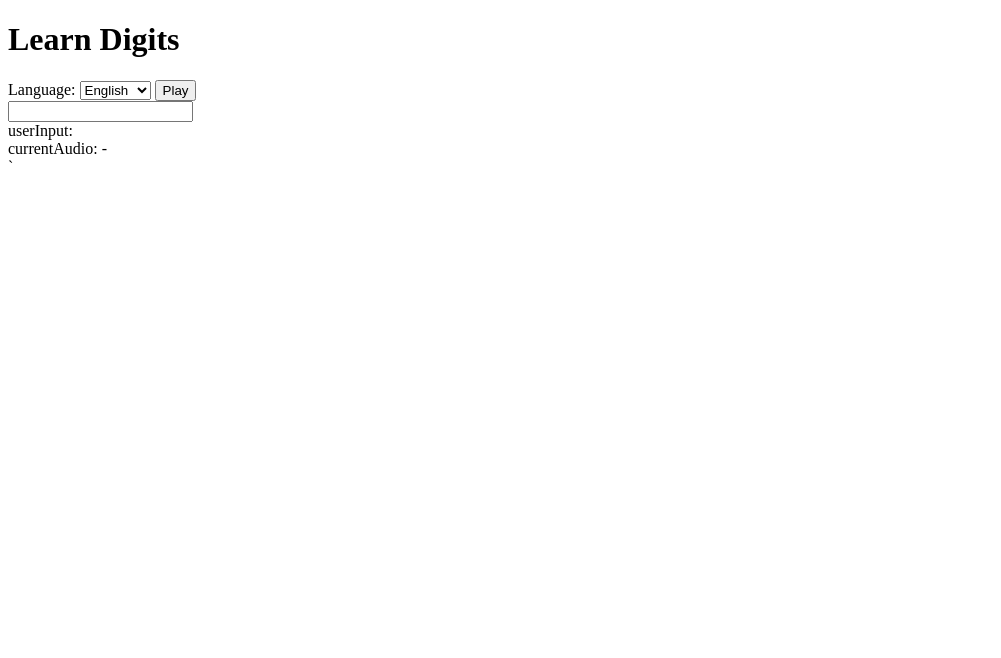
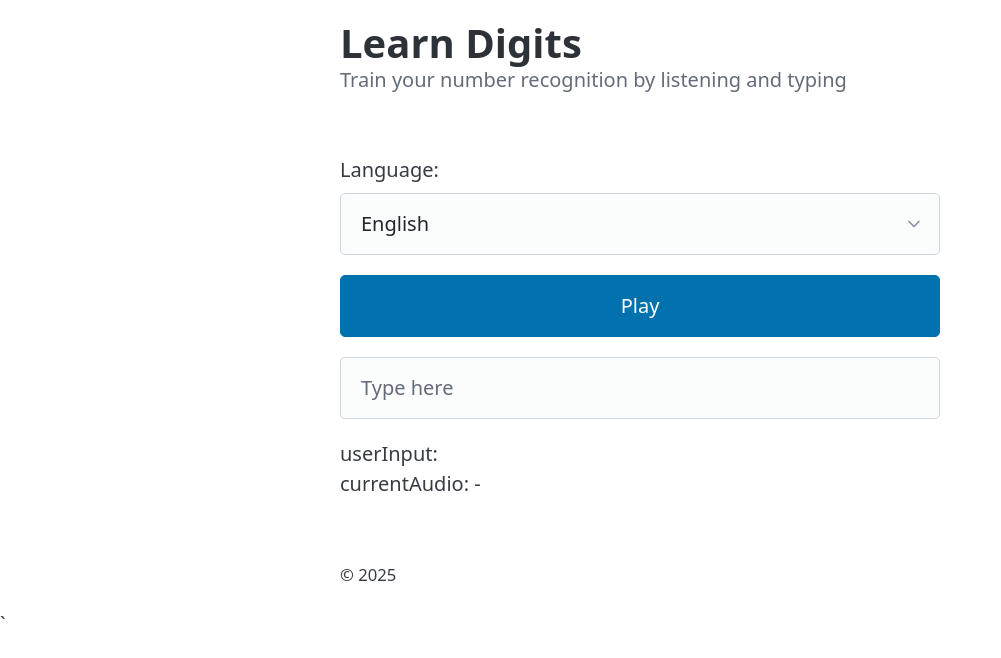
Before and after one commit to Dmitry44/learn-digits, a plain HTML site: page index.html in a window 1280 px wide. Shown: the whole page, without its empty margins (0-1001 px from the left). Drawn offline with nearby package versions, Linux system fonts and the light colour scheme.

Commit message:
pico css

```diff
--- a/index.html
+++ b/index.html
@@ -3,35 +3,54 @@
 <head>
     <meta charset="UTF-8">
     <title>Learn Digits</title>
+    <link rel="stylesheet" href="https://cdn.jsdelivr.net/npm/@picocss/pico@2.x.x/css/pico.min.css" />
+    <style>
+        .custom-container {
+            max-width: 600px;
+            margin: 0 auto;
+        }
+    </style>
     <script defer src="https://cdn.jsdelivr.net/npm/alpinejs@3.x.x/dist/cdn.min.js"></script>
 </head>
 
-<body>
-    <div class="ld-app" x-data="data">
+<body x-data="data">
+    <header class="container custom-container">
+        <hgroup>
             <h1>Learn Digits</h1>
-        <div class="ld-toolbar">
+            <p>Train your number recognition by listening and typing</p>
+        </hgroup>
+    </header>
 
+    <main class="container custom-container">
+        <section id="ld-app">
+            <div class="ld-options">
                 <label for="ld-language">Language:</label>
                 <select id="ld-language" x-model="language">
                     <option value="en">English</option>
                     <option value="de">Deutsch</option>
                 </select>
-
+            </div>
+            <p class="ld-toolbar grid">
                 <button @click="playing = !playing; $refs.input.focus();">
                     <span x-show="!playing">Play</span>
                     <span x-show="playing">Pause</span>
                 </button>
-
-        </div>
+            </p>
 
             <div class="ld-input">
-            <input type="text" x-model="userInput" x-ref="input" />
+                <input type="text" x-model="userInput" x-ref="input" placeholder="Type here" />
             </div>
 
             <div>userInput: <span x-text="userInput"></span></div>
             <div>currentAudio: <span x-text="currentAudio?.input"></span> - <span x-text="currentAudio?.file"></span></div>
 
-    </div>
+        </section>
+    </main>
+
+    <footer class="container custom-container">
+        <small>© 2025</small>
+    </footer>
+
 </body>
 
 <script>
```
Lines whose indentation alone changed are shown as unchanged.
